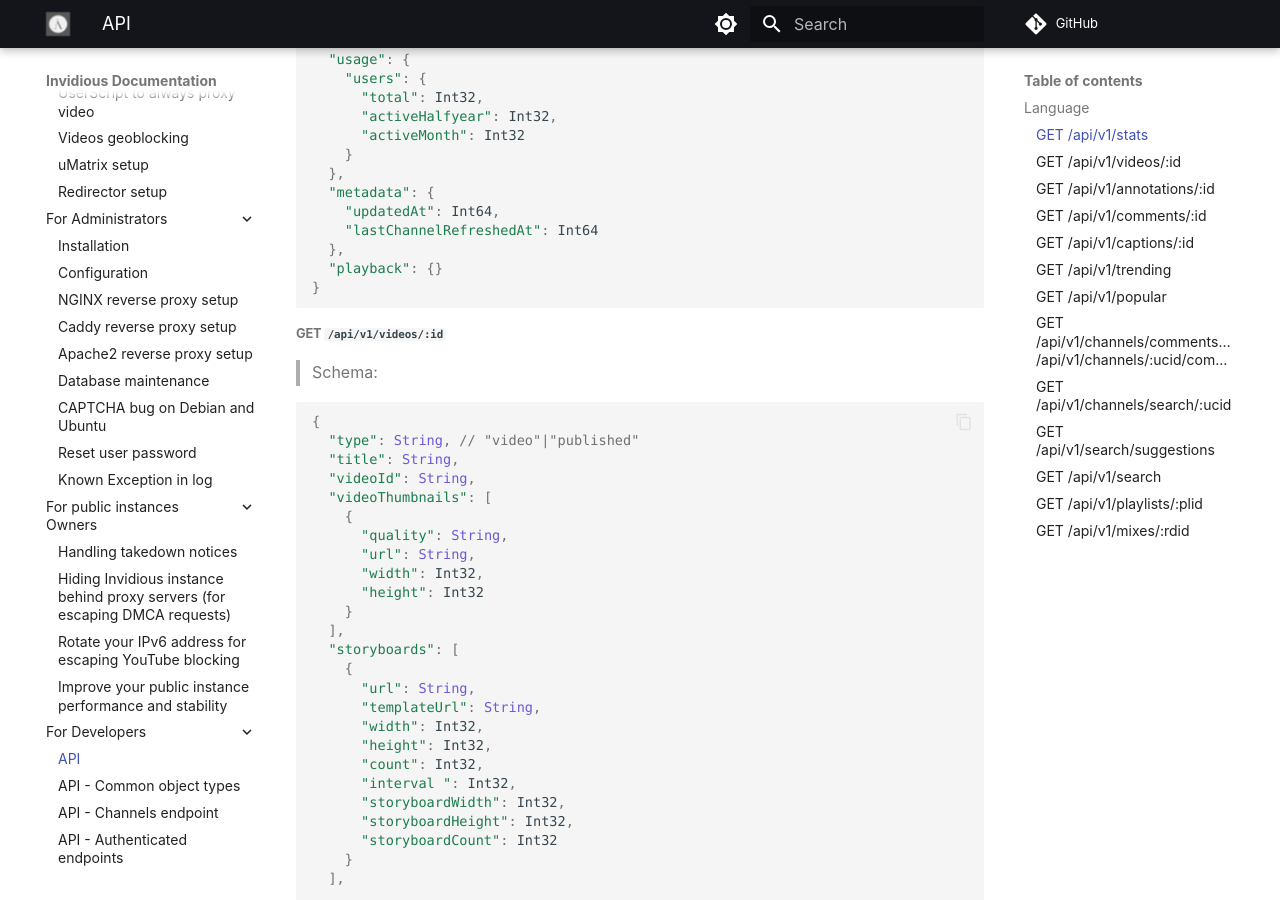
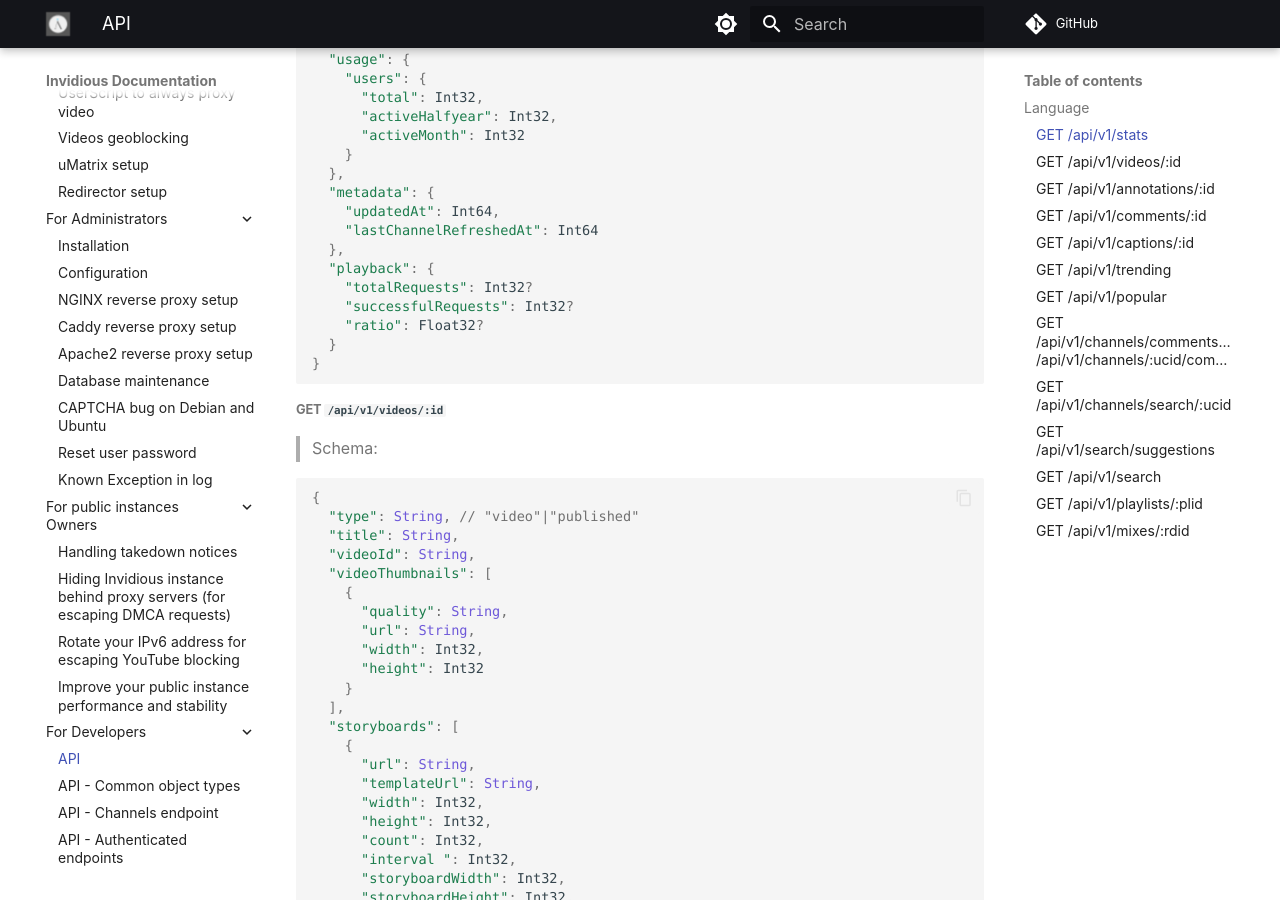
Before and after one commit to iv-org/documentation, an MkDocs documentation site: the page built from docs/api.md, in a window 1280 px wide and 900 px high, scrolled down 484 px. Built offline with MkDocs 1.6.1 and Material for MkDocs 9.7.7, drawn with Linux system fonts in a browser that asks for light colours; comment, search, counter and statistics services are not loaded.

````diff
--- a/docs/api.md
+++ b/docs/api.md
@@ -28,7 +28,11 @@ All endpoints that return a JSON body support `&hl=LANGUAGE` for translating fie
     "updatedAt": Int64,
     "lastChannelRefreshedAt": Int64
   },
-  "playback": {}
+  "playback": {
+    "totalRequests": Int32?
+    "successfulRequests": Int32?
+    "ratio": Float32?
+  }
 }
 ```
 
````
